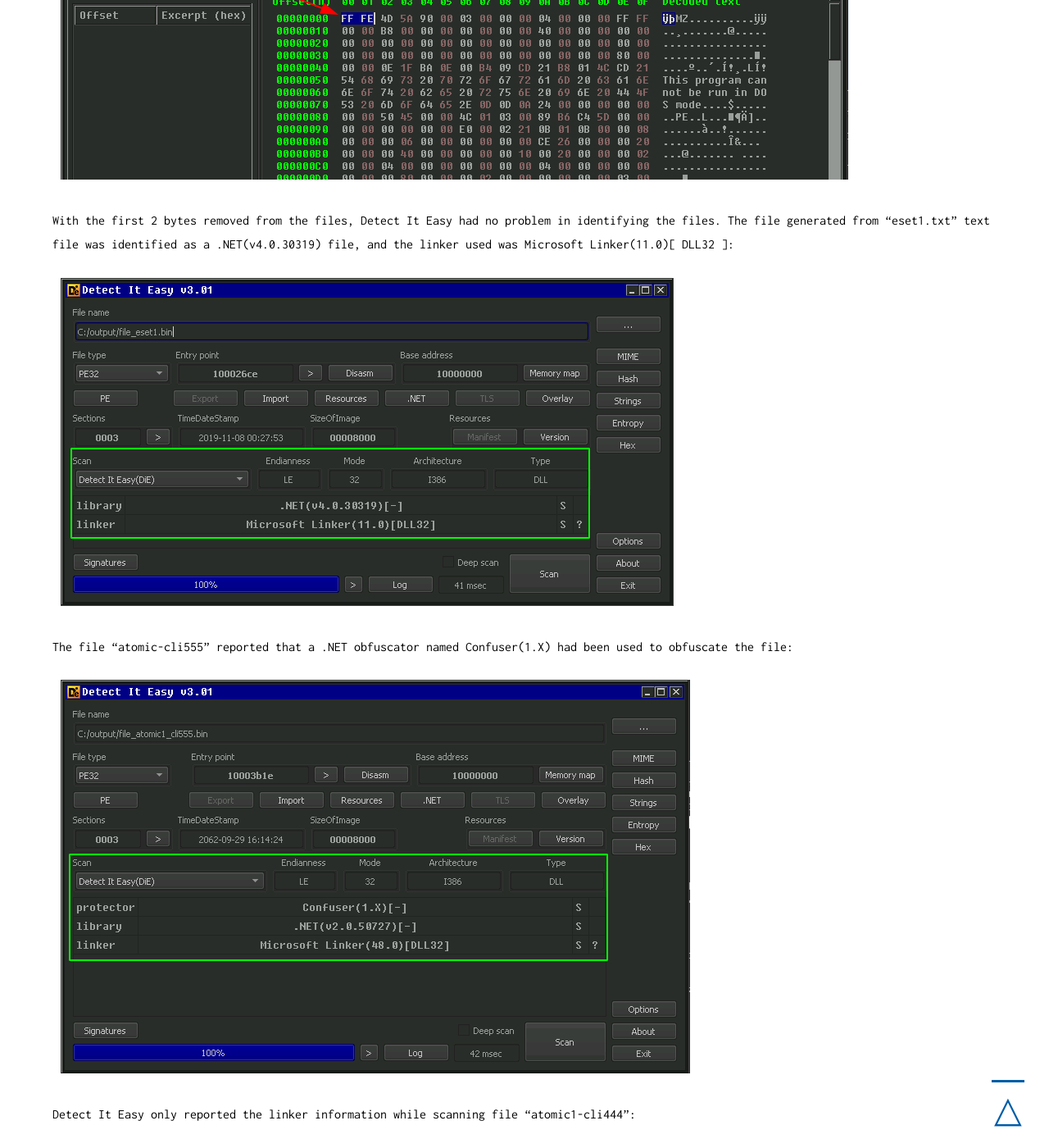
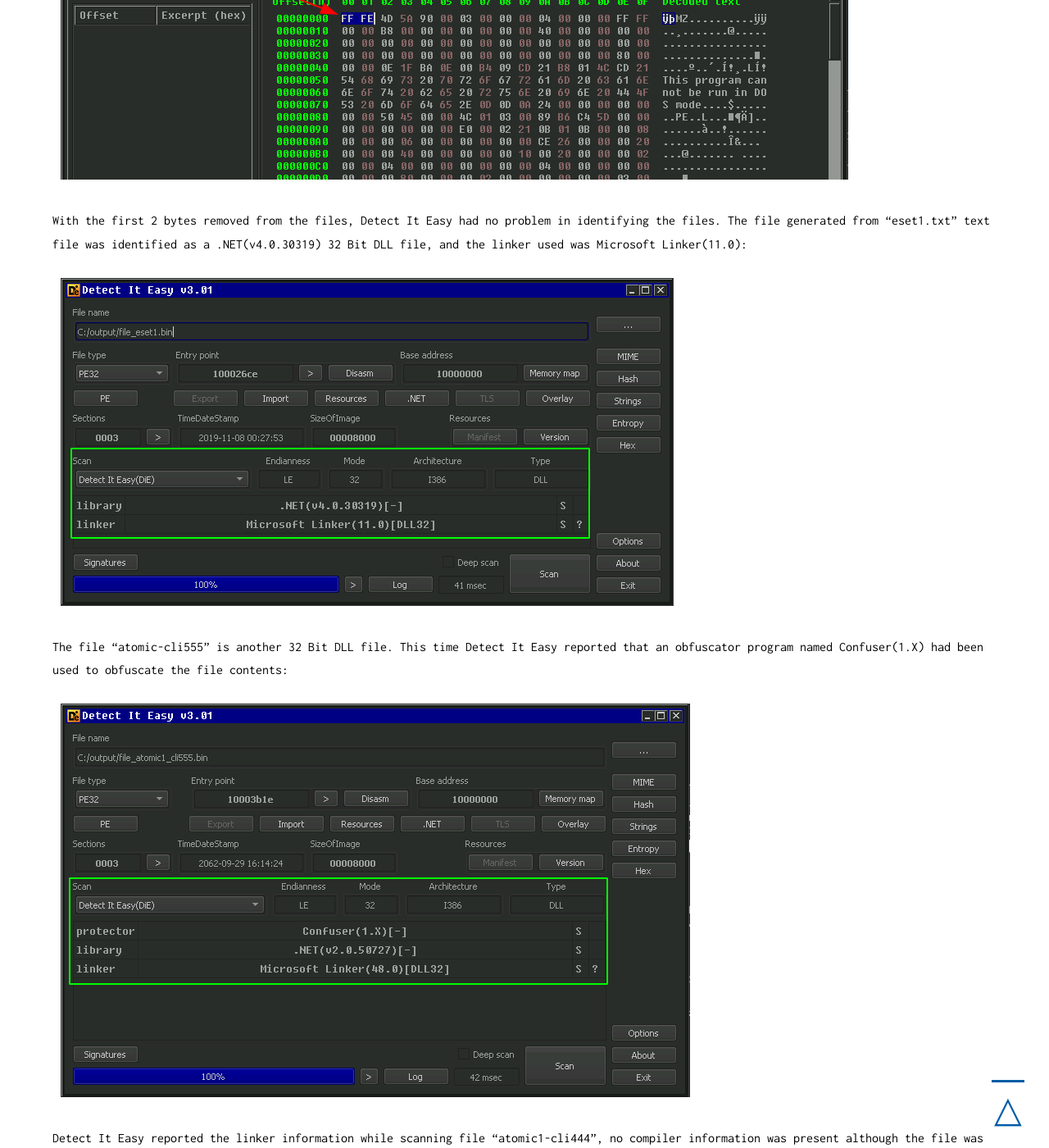
Before and after one commit to qwertzy-antonio-godinho/qwertzy-antonio-godinho.github.io, a Jekyll site: the page built from _posts/2020-03-17-Abusing-Internet-Archive.md, in a window 1280 px wide and 1400 px high, scrolled down 14500 px. Shown: the whole window at 82% size. Built offline with Jekyll 4.4.1, drawn with Linux system fonts in a browser that asks for light colours; some of the changed text lies outside the part shown.

Commit message:
new images

```diff
--- a/_posts/2020-03-17-Abusing-Internet-Archive.md
+++ b/_posts/2020-03-17-Abusing-Internet-Archive.md
@@ -47,7 +47,7 @@
 
 ![](../assets/Abusing-Internet-Archive/detect-script.png)
 
-Unfortunately I made a beginner's mistake at this point. I completely forgot to download the file "amsi1.txt" for further investigation (insert face palm here!). By now I'm thinking it's better to pick another some other tweek, but as I already had the files I decided to carry on with the investigation.
+Unfortunately I made a beginner's mistake at this point. I completely forgot to download the file "amsi1.txt" for further investigation (insert face palm here!). By now I'm thinking it's better to pick another another tweek, but as I already had the files I decided to carry on further down the rabbit hole.
 
 ### Improvement needed:
 
@@ -73,7 +73,6 @@
 4. ByteArray[3] = 23 xor 23 = 0
 5. ByteArray[4] = 62 xor 61 = 3
 6. ByteArray[5] = 52 xor 52 = 0
-
 
 To prevent malicious operations, I commented a few of the script lines of code in order to be able to output the results of the operation to a file:
 
@@ -154,33 +153,33 @@
 
 ![](../assets/Abusing-Internet-Archive/first-two-bytes.png)
 
-With the first 2 bytes removed from the files, Detect It Easy had no problem in identifying the files. The file generated from "eset1.txt" text file was identified as a .NET(v4.0.30319) file, and the linker used was Microsoft Linker(11.0)[ DLL32 ]:
+With the first 2 bytes removed from the files, Detect It Easy had no problem in identifying the files. The file generated from "eset1.txt" text file was identified as a .NET(v4.0.30319) 32 Bit DLL file, and the linker used was Microsoft Linker(11.0):
 
 ![](../assets/Abusing-Internet-Archive/eset1_fixed.png)
 
-The file "atomic-cli555" reported that a .NET obfuscator named Confuser(1.X) had been used to obfuscate the file:
+The file "atomic-cli555" is another 32 Bit DLL file. This time Detect It Easy reported that an obfuscator program named Confuser(1.X) had been used to obfuscate the file contents:
 
 ![](../assets/Abusing-Internet-Archive/atomic1-555_fixed.png)
 
-Detect It Easy only reported the linker information while scanning file "atomic1-cli444":
+Detect It Easy reported the linker information while scanning file "atomic1-cli444", no compiler information was present although the file was identified as making use of the "GUI" Windows subsystem:
 
 ![](../assets/Abusing-Internet-Archive/atomic1-444_fixed.png)
 
-Another observation highlighted was the file "atomic1-cli444" had the .reloc section flagged as packed:
+Another observation, the file "atomic1-cli444" had the .reloc section flagged as packed:
 
 ![](../assets/Abusing-Internet-Archive/atomic1-444_fixed-packed-section.png)
 
-And the file overlay contains 4 bytes:
+And the file has an overlay made of 4 extra bytes appended to the file:
 
 ![](../assets/Abusing-Internet-Archive/atomic1-444_overlay.png)
 
-## .NET decompiler and online investigation
+# Part 2 - In search of the main payload
 
 Going back to the "eset1" file, using DNSpy decompiler to take a look at the source code:
 
 ![](../assets/Abusing-Internet-Archive/eset1-decompiled.png)
 
-After further online investigation, the source code that served as inspiration for the author of the script was found in this blog post [Citadel Cyber Security](https://www.citadel.co.il/Home/Blog/1008):
+After further online investigation, the source code that most likely served as inspiration for the author was found in this blog post [Citadel Cyber Security](https://www.citadel.co.il/Home/Blog/1008):
 
 ![](../assets/Abusing-Internet-Archive/file_eset1_citadel.png)
 
```
Also changed, not shown: other parts of _posts/2020-03-17-Abusing-Internet-Archive.md (+16 -1 lines), _posts/2021-02-08-Malware-Lab-Part-1-The-Gateway.md (+2 -0 lines), assets/Abusing-Internet-Archive/comparisson-original-hhunter.png (added), assets/Abusing-Internet-Archive/diff.png (added), assets/Abusing-Internet-Archive/floss_strings.png (added), assets/Abusing-Internet-Archive/hhunter-dump.png (added), assets/Abusing-Internet-Archive/hhunter-file-runs.png (added), assets/Abusing-Internet-Archive/hhunter.png (added), assets/Abusing-Internet-Archive/original-file-no-run.png (added), assets/Abusing-Internet-Archive/pebear_rich_headers.png (added), assets/Abusing-Internet-Archive/process-explorer-network-traffic.png (added), assets/Abusing-Internet-Archive/process-monitor.png (added), assets/Abusing-Internet-Archive/rich_pe.png (added), assets/Abusing-Internet-Archive/vbindiff-original-vs-hhunter-dump.png (added), 2 more files.
